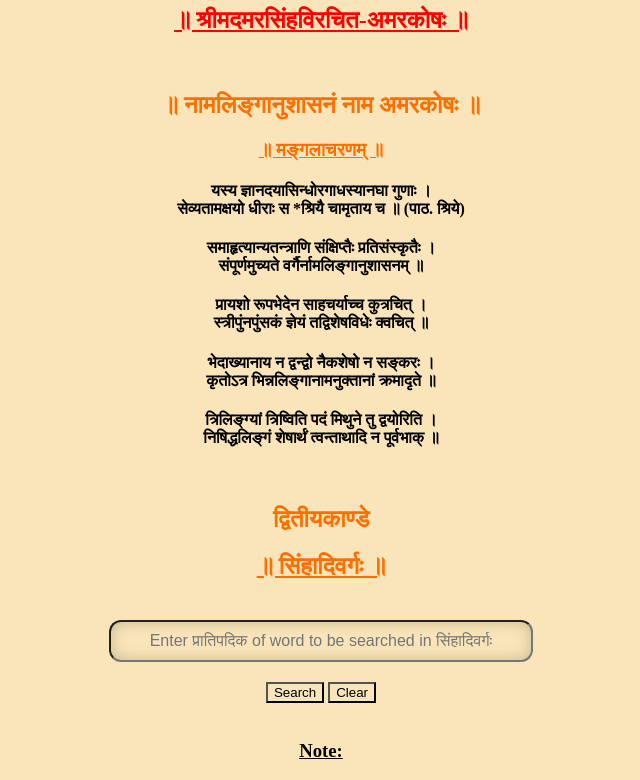
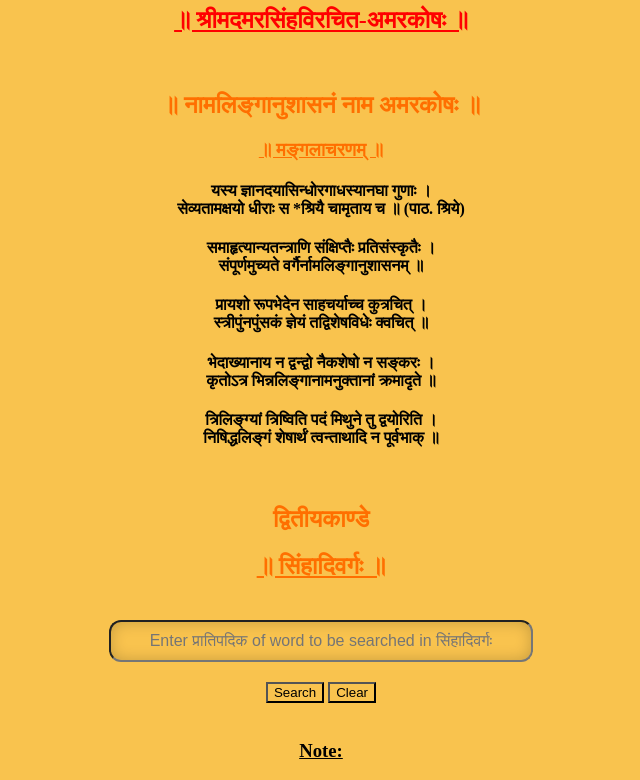
Before and after one commit to Sandeep-joshi123/Amarakosha-SimhadiVarga, a plain HTML site: page index.html in a window 1280 px wide. Shown: the part 111-891 px from the top of the page, without its empty margins (319-959 px from the left). Drawn offline with Linux system fonts and the light colour scheme.

Commit message:
Update index.css
Updated background color in the CSS file.

```diff
--- a/index.css
+++ b/index.css
@@ -1,5 +1,5 @@
 *{
-    background-color: rgb(249, 229, 185);
+    background-color: rgb(249, 195, 78);
 }
 
 .amara{
```
